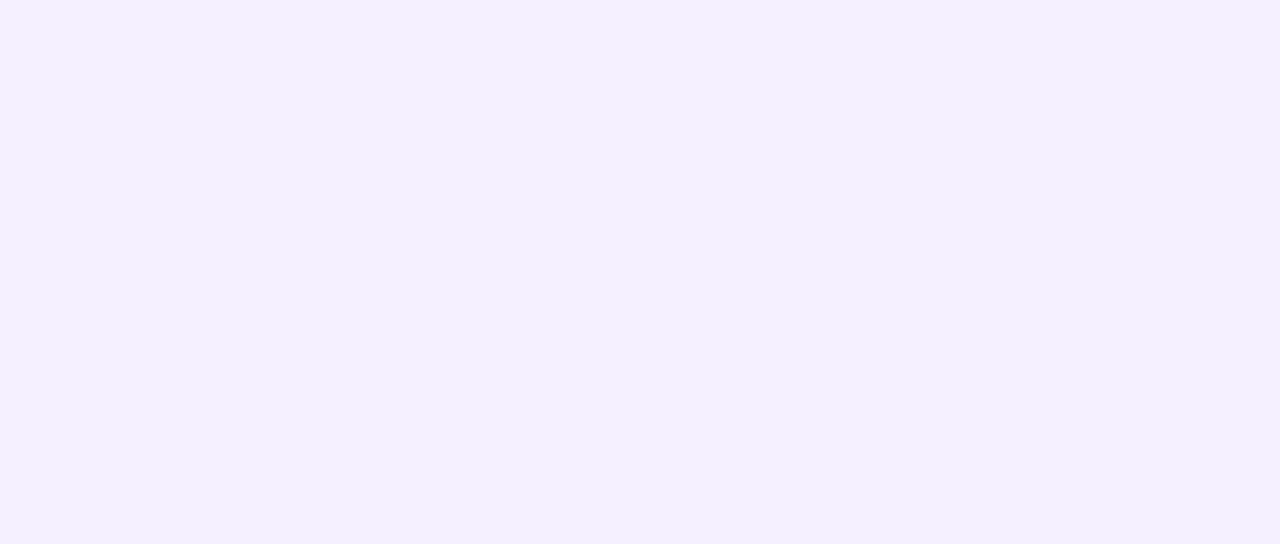
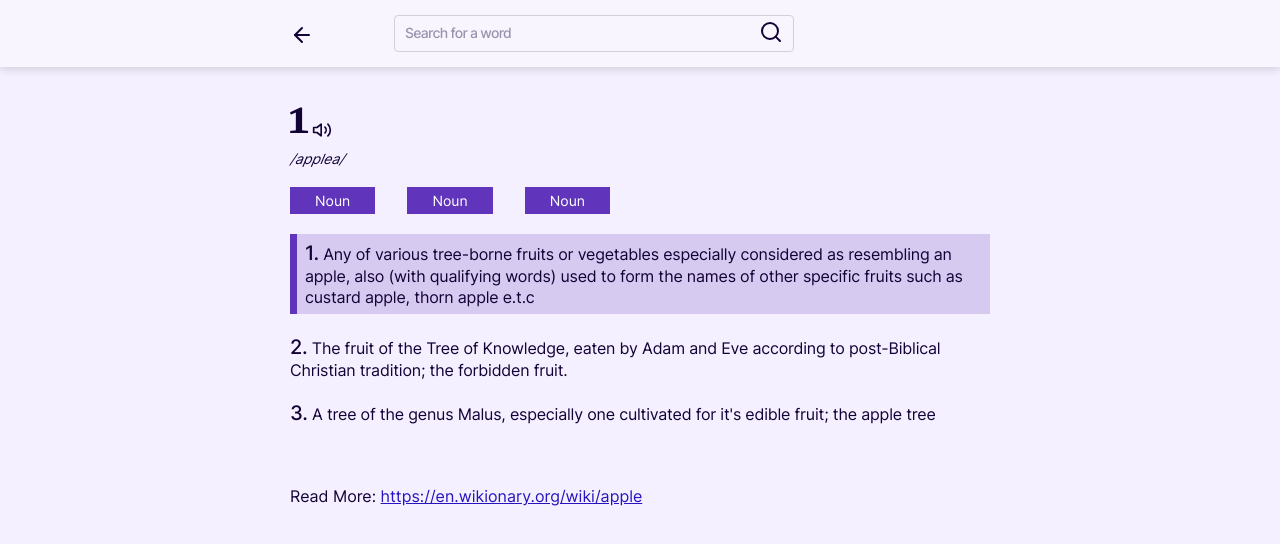
Before and after one commit to Daviddix/dictionary-redesign, a React (Vite) app: page /result/1 in a window 1280 px wide. Before the commit this address had no page. Shown: the top 544 px of the page. Built offline with nearby package versions, Linux system fonts and the light colour scheme.

Commit message:
basic routing done

```diff
--- a/src/App.jsx
+++ b/src/App.jsx
@@ -16,7 +16,7 @@ function App() {
   return (
     <Routes>
       <Route path='/' element={<HomePage />} />
-      <Route path='/result' element={<ResultsPage />} />
+      <Route path='/result/:wordToSearchFor' element={<ResultsPage />} />
     </Routes>
 
   )
--- /dev/null
+++ b/src/Components/Loader/Loader.css
@@ -0,0 +1,39 @@
+.loader-overlay{
+    position: absolute;
+    top:0;
+    left:0;
+    width:100vw;
+    height:100vh;
+    background-color: var(--backgroundColorLight);
+    display: flex;
+    align-items: center;
+    justify-content: center;
+}
+
+.loader-overlay p{
+    font-size: 1.6rem;
+    color: white;
+    font-weight: 700;
+    border: 2px solid var(--primaryColor);
+    padding: 3rem;
+    border-radius: 12px;
+    -webkit-border-radius: 12px;
+    -moz-border-radius: 12px;
+    -ms-border-radius: 12px;
+    -o-border-radius: 12px;
+    background-image:linear-gradient(to bottom right, hsl(var(--hue), 90%, 80%),var(--primaryColor));
+    background-size: 200% 200%;
+    animation: slide 3s ease infinite alternate;
+    -webkit-animation: slide 3s ease infinite alternate;
+}
+
+@keyframes slide {
+    100%{
+    background-position: 100% 100%;
+    transform: scale(1.1);
+    -webkit-transform: scale(1.1);
+    -moz-transform: scale(1.1);
+    -ms-transform: scale(1.1);
+    -o-transform: scale(1.1);
+}
+}
--- /dev/null
+++ b/src/Components/Loader/Loader.jsx
@@ -0,0 +1,9 @@
+import './Loader.css'
+
+function Loader() {
+  return (
+    <div className='loader-overlay'><p>Loading definition</p></div>
+  )
+}
+
+export default Loader
--- a/src/Components/SearchBar/SearchBar.css
+++ b/src/Components/SearchBar/SearchBar.css
@@ -18,6 +18,7 @@
     border: none;
     background-color: var(--searchBarColorLight);
     outline: none;
+    caret-color: var(--textColorLight);
 }
 
 .search-bar input::placeholder{
@@ -28,6 +29,7 @@
     font-size: 1.4rem;
     color: var(--textColorLight);
 }
+
 
 .search-bar button{
     background-color: transparent;
--- a/src/Components/SearchBar/SearchBar.jsx
+++ b/src/Components/SearchBar/SearchBar.jsx
@@ -1,11 +1,21 @@
+import { useNavigate } from "react-router-dom"
 import "./SearchBar.css"
+import { useState } from "react"
 
 
 function SearchBar() {
+  const navigate = useNavigate()
+  const [wordToSearchFor, setWordToSearchFor] = useState("")
   return (
-    <form className="search-bar">
+    <form
+    onSubmit={()=>{
+      navigate(`/result/${wordToSearchFor}`)
+    }}
+    className="search-bar">
 
     <input
+    value={wordToSearchFor}
+    onChange={(e)=> setWordToSearchFor(e.target.value)}
     required
     type="text"
     placeholder='Search for a word' />
--- a/src/pages/HomePage/HomePage.css
+++ b/src/pages/HomePage/HomePage.css
@@ -37,7 +37,7 @@ body[data-theme= "System Settings Light"]
 
     --textColorLight: hsl(var(--hue), 93%, 11%);
 
-    --searchBarColorLight: hsl(var(--hue), 90%, 96%);
+    --searchBarColorLight: hsl(var(--hue), 90%, 98%);
 
     --searchBarBorderColorLight: hsl(var(--hue), 18%, 84%);
 
--- a/src/pages/HomePage/HomePage.jsx
+++ b/src/pages/HomePage/HomePage.jsx
@@ -53,8 +53,6 @@ function HomePage() {
       </div>
 
       <div className="recent-words">
-      <RecentWord />
-      <RecentWord />
       </div>
 
      <EmptyRecentWord />
--- a/src/pages/ResultsPage/ResultsPage.jsx
+++ b/src/pages/ResultsPage/ResultsPage.jsx
@@ -1,8 +1,29 @@
 import SearchBar from "../../Components/SearchBar/SearchBar"
 import PartOfSpeech from "../../Components/PartOfSpeech/PartOfSpeech"
 import "./ResultsPage.css"
+import { useParams } from "react-router-dom"
+import { useEffect, useState } from "react"
+import Loader from "../../Components/Loader/Loader"
 
 function ResultsPage() {
+    const {wordToSearchFor} = useParams()
+    const [dataFromFetch, setDataFromFetch] = useState({})
+    const [isLoading, setIsLoading] = useState(false)
+
+    useEffect(()=>{
+        fetchDataForWord()
+    }, [])
+
+    function fetchDataForWord(){
+        // setIsLoading(true)
+        // fetch(`https://api.dictionaryapi.dev/api/v2/entries/en/apple`)
+        // .then(raw => raw.json())
+        // .then((data)=>{
+        //     setDataFromFetch(data)
+        //     console.log(data);
+        //     setIsLoading(false)
+        // })
+    }
   return (
     <>
   <header className="results-page-header">
@@ -26,7 +47,7 @@ function ResultsPage() {
     <div className="result-from-search">
         <header>
             <div className="text-and-icon">
-                <h1>Apple</h1>
+                <h1>{wordToSearchFor}</h1>
                 <button>
                 <svg
                 xmlns="http://www.w3.org/2000/svg" width="24" height="24" viewBox="0 0 24 24" fill="none" stroke="currentColor" strokeWidth="2" stroke-linecap="round" strokeLinejoin="round" className="feather feather-volume-2">
@@ -71,6 +92,8 @@ function ResultsPage() {
         </p>
     </div>
     </main>
+
+    {isLoading && <Loader />}
     </>
   )
 }
```
